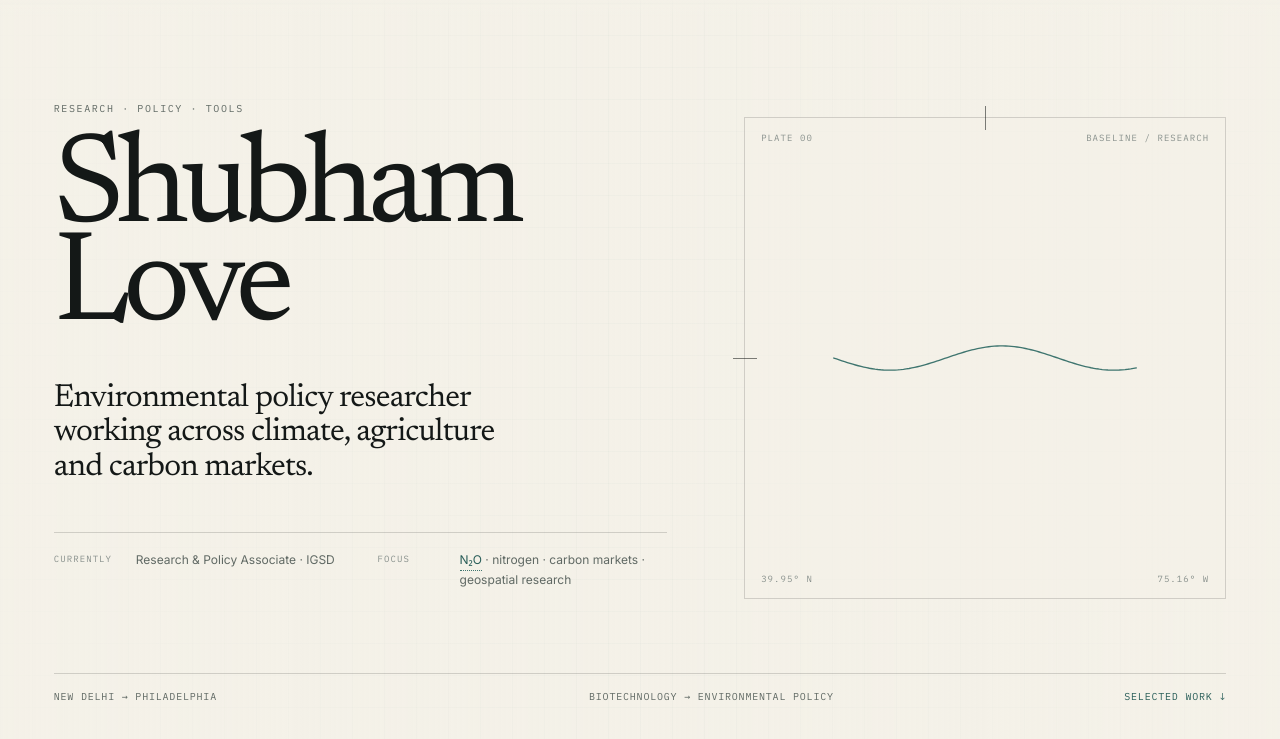
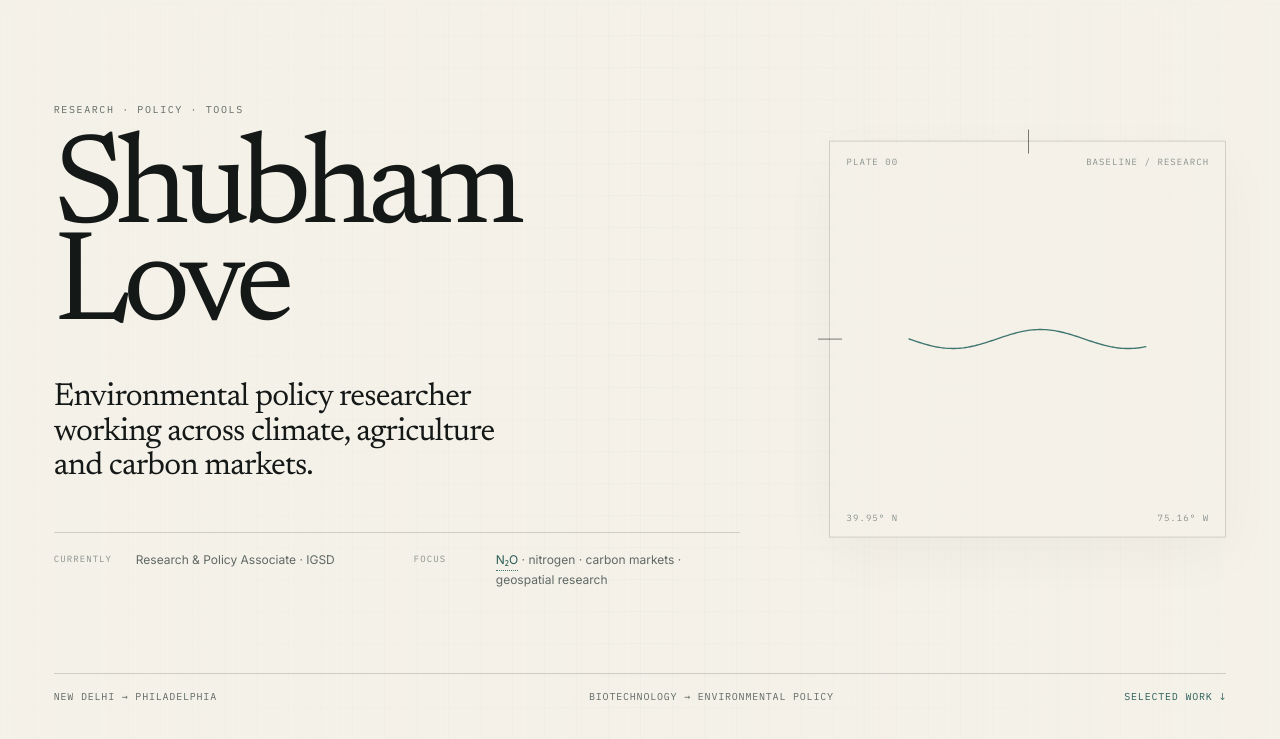
Before and after one commit to ProbablyShubham/shubhamlove, a plain HTML site: page index.html in a window 1280 px wide. Shown: the part 61-800 px from the top of the page. Drawn offline with Linux system fonts and the light colour scheme; no server answers.

Commit message:
update_1.1

```diff
--- a/css/site.css
+++ b/css/site.css
@@ -47,21 +47,20 @@ button{font:inherit;color:inherit}
 .kicker,.section-number,.path-label,.work-type,.instrument-id,.elsewhere-id,.latest-kicker{font:10px var(--mono);letter-spacing:.16em;text-transform:uppercase;color:var(--muted)}
 h1,h2,h3,p{margin-top:0}
 h1{font-family:var(--serif);font-weight:400;font-size:clamp(4.6rem,10vw,9.8rem);letter-spacing:-.062em;line-height:.76;margin:28px 0 42px}
-.surname{appearance:none;border:0;padding:0;background:none;font:inherit;letter-spacing:inherit;cursor:pointer;border-bottom:1px solid transparent;transition:color .2s,border-color .2s}
-.surname:hover{color:var(--teal);border-color:var(--teal)}
+.surname{font:inherit;letter-spacing:inherit;color:inherit;cursor:text}
 .hero-lede{font-family:var(--serif);font-size:clamp(1.55rem,2.5vw,2.55rem);line-height:1.08;letter-spacing:-.025em;max-width:25ch;margin-bottom:48px}
 .hero-status{display:grid;grid-template-columns:1fr 1fr;gap:22px 34px;max-width:720px;border-top:1px solid var(--rule);padding-top:18px}
 .hero-status p{margin:0;display:grid;grid-template-columns:72px 1fr;gap:10px;font-size:12px;color:var(--muted)}
 .label{font:9px var(--mono);letter-spacing:.12em;text-transform:uppercase;color:var(--faint);padding-top:2px}
 .text-trigger{border:0;background:none;padding:0;border-bottom:1px dotted var(--teal);cursor:pointer;color:var(--teal-dark)}
 .hero-figure{display:flex;justify-content:flex-end}
-.plate{width:min(100%,510px);aspect-ratio:1/1;position:relative;border:1px solid var(--rule);background:rgba(244,241,232,.56)}
+.plate{width:min(100%,510px);aspect-ratio:1/1;position:relative;border:1px solid var(--rule);background:rgba(244,241,232,.56);transition:background .35s ease,border-color .35s ease}
 .plate::before,.plate::after{content:"";position:absolute;background:var(--ink);opacity:.55}
 .plate::before{width:24px;height:1px;left:-12px;top:50%}.plate::after{height:24px;width:1px;top:-12px;left:50%}
 .plate-head,.plate-axis{position:absolute;left:16px;right:16px;display:flex;justify-content:space-between;font:9px var(--mono);letter-spacing:.12em;text-transform:uppercase;color:var(--faint)}
 .plate-head{top:14px}.plate-axis{bottom:14px}
 #morph{position:absolute;inset:44px;width:calc(100% - 88px);height:calc(100% - 88px);overflow:visible}
-#morph path{fill:none;stroke:var(--teal);stroke-width:1.35;stroke-linecap:round;stroke-linejoin:round;vector-effect:non-scaling-stroke}
+#morph path{fill:none;stroke:var(--teal);stroke-width:1.35;stroke-linecap:round;stroke-linejoin:round;vector-effect:non-scaling-stroke;transition:stroke .35s ease}
 .hero-foot{grid-column:1/-1;border-top:1px solid var(--rule);padding-top:16px;display:grid;grid-template-columns:1fr 1fr auto;gap:20px;font:10px var(--mono);letter-spacing:.08em;text-transform:uppercase;color:var(--muted)}
 .hero-foot a{color:var(--teal-dark)}
 
@@ -130,10 +129,21 @@ h1{font-family:var(--serif);font-weight:400;font-size:clamp(4.6rem,10vw,9.8rem);
 .elsewhere-grid article{padding:28px 26px 20px 0;border-right:1px solid var(--rule);min-height:280px}.elsewhere-grid article+article{padding-left:26px}.elsewhere-grid article:last-child{border-right:0;padding-right:0}.elsewhere-grid h3{font-family:var(--serif);font-size:2.1rem;font-weight:400;margin:38px 0 14px}.elsewhere-grid p{font-size:13px;line-height:1.7;color:var(--muted);max-width:36ch}.elsewhere-grid a{font:10px var(--mono);color:var(--teal-dark);border-bottom:1px solid var(--teal-pale);padding-bottom:3px}
 
 .contact-section{padding-bottom:34px}.contact-grid{display:grid;grid-template-columns:1fr 1fr;gap:10vw;border-top:1px solid var(--ink);padding-top:40px}.contact-grid h2{font-family:var(--serif);font-size:clamp(4rem,8vw,8rem);font-weight:400;line-height:.85;letter-spacing:-.055em;margin:0 0 30px}.contact-grid>div>p{color:var(--muted);font-size:14px;max-width:43ch}.contact-links{border-top:1px solid var(--rule)}.contact-links a{display:grid;grid-template-columns:90px 1fr auto;gap:12px;padding:20px 0;border-bottom:1px solid var(--rule);align-items:baseline}.contact-links span{font:9px var(--mono);color:var(--faint);text-transform:uppercase}.contact-links strong{font-size:13px;font-weight:400}.contact-links i{font-style:normal;color:var(--teal)}
-footer{margin-top:110px;border-top:1px solid var(--rule);padding-top:16px;display:flex;justify-content:space-between;gap:20px;font:9px var(--mono);text-transform:uppercase;letter-spacing:.08em;color:var(--faint)}
+footer{margin-top:110px;border-top:1px solid var(--rule);padding-top:16px;display:flex;justify-content:flex-start;gap:20px;font:9px var(--mono);text-transform:uppercase;letter-spacing:.08em;color:var(--faint)}
 
 .heart-burst{position:fixed;z-index:100;pointer-events:none;width:58px;height:58px;transform:translate(-50%,-90%)}.heart-burst path{fill:none;stroke:var(--teal);stroke-width:1.4}
 .molecule-overlay{position:fixed;inset:0;z-index:200;background:rgba(20,24,23,.96);color:#f2efe7;display:none;overflow:hidden}.molecule-overlay.on{display:block}.atmo-labels{position:absolute;left:var(--gutter);right:var(--gutter);top:12%;bottom:12%;display:flex;flex-direction:column;justify-content:space-between;font:9px var(--mono);letter-spacing:.13em;text-transform:uppercase;color:#75817c}.atmo-labels span{border-top:1px solid rgba(242,239,231,.12);padding-top:8px}.molecule{position:absolute;left:50%;bottom:7%;transform:translateX(-50%);font:500 12px var(--mono);letter-spacing:.08em;color:#b8d7d0;border:1px solid #6d9f96;border-radius:50%;width:64px;height:64px;display:grid;place-items:center}.molecule-overlay.on .molecule{animation:rise 7s cubic-bezier(.38,.01,.44,1) forwards}.molecule-close{position:absolute;right:var(--gutter);top:28px;border:0;background:none;color:#c6cbc8;font-size:28px;cursor:pointer}@keyframes rise{0%{bottom:7%;transform:translateX(-50%) rotate(0)}45%{bottom:47%;transform:translateX(-50%) rotate(120deg)}76%{bottom:72%;transform:translateX(-50%) rotate(250deg);opacity:1}100%{bottom:88%;transform:translateX(-50%) rotate(360deg);opacity:0}}
+
+@media(min-width:1101px){
+  .hero{grid-template-columns:minmax(0,1fr) minmax(330px,32vw)}
+  .hero-figure{position:fixed;right:var(--gutter);top:50%;transform:translateY(-50%);z-index:8;width:min(31vw,460px);display:block;pointer-events:none}
+  .hero-figure .plate{width:100%;box-shadow:0 18px 55px rgba(20,24,23,.035)}
+  main > .section.section-shell,.observatory .section-shell{padding-right:calc(var(--gutter) + min(31vw,460px) + 4vw)}
+  body[data-active-section="observatory"] .hero-figure .plate{background:rgba(20,24,23,.94);border-color:rgba(232,231,223,.2);box-shadow:none}
+  body[data-active-section="observatory"] .hero-figure .plate::before,body[data-active-section="observatory"] .hero-figure .plate::after{background:#e8e7df}
+  body[data-active-section="observatory"] .hero-figure .plate-head,body[data-active-section="observatory"] .hero-figure .plate-axis{color:#9fa7a3}
+  body[data-active-section="observatory"] #morph path{stroke:#86ada6}
+}
 
 @media(max-width:980px){
   .site-nav{gap:14px}.site-nav a{font-size:9px}
--- a/index.html
+++ b/index.html
@@ -86,7 +86,7 @@
     <section class="hero section-shell" id="top" data-shape="baseline" data-section="top">
       <div class="hero-copy">
         <p class="kicker">Research · policy · tools</p>
-        <h1>Shubham <button class="surname" type="button" aria-label="Love">Love</button></h1>
+        <h1>Shubham <span class="surname">Love</span></h1>
         <p class="hero-lede">Environmental policy researcher working across climate, agriculture and carbon markets.</p>
         <div class="hero-status">
           <p><span class="label">Currently</span><span>Research &amp; Policy Associate · IGSD</span></p>
@@ -96,7 +96,7 @@
 
       <div class="hero-figure" aria-hidden="true">
         <div class="plate">
-          <div class="plate-head"><span>Plate 00</span><span id="plate-state">baseline</span></div>
+          <div class="plate-head"><span id="plate-index">Plate 00</span><span id="plate-state">baseline</span></div>
           <svg id="morph" viewBox="0 0 420 420" focusable="false">
             <path id="strand-0"></path>
             <path id="strand-1"></path>
@@ -330,7 +330,6 @@
       </div>
       <footer>
         <span>© <span id="year">2026</span> Shubham Love</span>
-        <span>Built as a single static page · data refreshed independently</span>
       </footer>
     </section>
   </main>
--- a/js/main.js
+++ b/js/main.js
@@ -17,6 +17,7 @@ const navObserver=new IntersectionObserver(entries=>{
   const visible=entries.filter(e=>e.isIntersecting).sort((a,b)=>Math.abs(a.boundingClientRect.top-innerHeight*.35)-Math.abs(b.boundingClientRect.top-innerHeight*.35));
   if(!visible[0])return;
   const id=visible[0].target.id;
+  document.body.dataset.activeSection=id;
   navLinks.forEach(a=>a.classList.toggle("active",a.getAttribute("href")===`#${id}`));
 },{rootMargin:"-28% 0px -62% 0px",threshold:0});
 sections.forEach(s=>navObserver.observe(s));
--- a/js/morph.js
+++ b/js/morph.js
@@ -87,10 +87,12 @@
 
 const shapes = {
   baseline: {
+    plate: "00",
     label: "baseline / research",
     make: () => [S(wave(48, 372, 210, 13, 1.35)), dot(), dot(), dot()]
   },
   map: {
+    plate: "01A",
     label: "projects / spatial",
     make: () => {
       const india = [[188,58],[207,70],[220,94],[242,107],[251,130],[238,153],[246,174],[231,192],[226,218],[245,242],[237,270],[218,291],[205,329],[190,353],[181,329],[169,303],[153,287],[146,258],[132,238],[141,211],[127,183],[143,163],[149,135],[165,112],[172,84],[188,58]];
@@ -99,50 +101,62 @@ const shapes = {
     }
   },
   nitrogen: {
+    plate: "01B",
     label: "nitrogen / n₂o",
     make: () => [S(ellipse(210,210,112,48)),S(ellipse(210,210,48,112),{opacity:.72}),S(ellipse(210,210,94,94),{opacity:.4,dash:"2 7"}),S([[128,270],[168,235],[210,250],[252,216],[292,147]],{width:1.7})]
   },
   nexus: {
+    plate: "01C",
     label: "energy ↔ agriculture",
     make: () => [S([[65,210],[155,210],[172,190],[188,230],[205,174],[225,246],[244,210],[355,210]]),S(arc(92,150,328,150,45),{opacity:.55}),S(arc(328,270,92,270,45),{opacity:.55}),dot()]
   },
   packages: {
+    plate: "01D",
     label: "open source / outputs",
     make: () => [S([[76,302],[76,112],[344,112]]),S([[92,285],[145,259],[176,267],[220,211],[260,218],[305,164],[342,145]],{width:1.8}),S([[305,164],[342,145],[325,181]],{opacity:.7}),S([[97,323],[326,323]],{opacity:.3,dash:"2 7"})]
   },
   helix: {
+    plate: "02A",
     label: "biotechnology / origin",
     make: () => { const h=helix(); return [S(h[0]),S(h[1]),S(h[2],{opacity:.35,width:.8}),dot()]; }
   },
   policy: {
+    plate: "02B",
     label: "policy / institutions",
     make: () => [S([[70,300],[70,145],[350,145],[350,300],[70,300]]),S([[105,300],[105,180],[315,180],[315,300]],{opacity:.6}),S([[70,145],[210,76],[350,145]],{opacity:.8}),S([[55,320],[365,320]],{opacity:.5})]
   },
   globe: {
+    plate: "02C",
     label: "penn / environmental studies",
     make: () => [S(ellipse(210,210,118,118)),S(ellipse(210,210,118,34),{opacity:.65}),S(ellipse(210,210,42,118),{opacity:.65}),S([[92,210],[328,210]],{opacity:.45})]
   },
   route: {
+    plate: "02D",
     label: "del → phl / 2024",
     make: () => [S(arc(82,295,330,112,70),{dash:"3 9"}),S(ellipse(82,295,12,12)),S(ellipse(330,112,12,12)),S([[310,126],[330,112],[322,137]],{opacity:.8})]
   },
   atmosphere: {
+    plate: "03",
     label: "observatory / atmosphere",
     make: () => [S(ellipse(210,210,124,124)),S(ellipse(210,210,92,92),{opacity:.72}),S(ellipse(210,210,60,60),{opacity:.48}),S(arc(80,270,340,150,56),{dash:"2 8",opacity:.65})]
   },
   rules: {
+    plate: "04",
     label: "notes / writing",
     make: () => [S([[72,145],[348,145]]),S([[72,197],[348,197]],{opacity:.7}),S([[72,249],[286,249]],{opacity:.45}),S([[72,301],[240,301]],{opacity:.26})]
   },
   stars: {
+    plate: "05A",
     label: "elsewhere / night sky",
     make: () => [S(star(145,146,42)),S(star(283,122,25),{opacity:.75}),S(star(255,267,34),{opacity:.86}),S(star(126,296,20),{opacity:.55})]
   },
   tiger: {
+    plate: "05B",
     label: "first project / tiger",
     make: () => [S([[108,245],[126,185],[160,142],[210,126],[260,142],[294,185],[312,245],[280,296],[232,316],[188,314],[140,294],[108,245]]),S([[147,160],[123,111],[174,137]],{opacity:.7}),S([[273,160],[297,111],[246,137]],{opacity:.7}),S([[170,232],[190,250],[210,236],[230,250],[250,232],[210,294],[170,232]],{opacity:.7})]
   },
   signature: {
+    plate: "06",
     label: "sign-off / sl",
     make: () => {
       const sig=[[153,145],[137,128],[112,130],[99,148],[108,169],[138,183],[155,199],[153,221],[133,238],[108,234],[92,216],[112,240],[144,225],[167,196],[191,159],[218,130],[242,125],[250,143],[241,170],[220,198],[211,228],[220,245],[246,247],[283,228],[322,205]];
@@ -158,6 +172,7 @@ function ease(t){return t<.5?4*t*t*t:1-Math.pow(-2*t+2,3)/2;}
 export function initMorph(){
   const paths=[0,1,2,3].map(i=>document.getElementById(`strand-${i}`));
   const label=document.getElementById("plate-state");
+  const plateIndex=document.getElementById("plate-index");
   if(paths.some(p=>!p)) return;
   let current=cloneStrands(shapes.baseline.make());
   let currentName="baseline", raf=null;
@@ -168,7 +183,7 @@ export function initMorph(){
   function setShape(name){
     if(!shapes[name]||name===currentName)return;
     const from=cloneStrands(current),to=shapes[name].make();
-    currentName=name;if(label)label.textContent=shapes[name].label;
+    currentName=name;if(label)label.textContent=shapes[name].label;if(plateIndex)plateIndex.textContent=`Plate ${shapes[name].plate || "00"}`;
     if(reduceMotion){current=cloneStrands(to);paint(current);return;}
     cancelAnimationFrame(raf);
     const start=performance.now(),duration=820;
```
Also changed, not shown: 2 other files.
